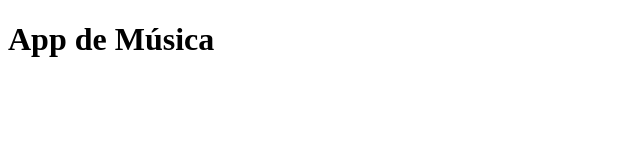
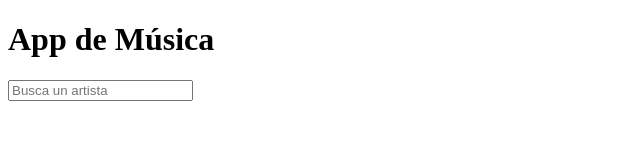
Before and after one commit to pro-talento/triqui-nodejs, a website: page conceptos/fetch-in-browser/index.html in a window 1280 px wide. Shown: the whole page, without its empty margins (0-640 px from the left). Drawn offline with Linux system fonts and the light colour scheme.

Commit message:
api - Uso del DOM con un input de texto

```diff
--- a/conceptos/fetch-in-browser/index.html
+++ b/conceptos/fetch-in-browser/index.html
@@ -8,5 +8,22 @@
 </head>
 <body>
   <h1>App de Música</h1>
+  <div>
+    <input
+      type="text"
+      placeholder="Busca un artista"
+      name="artist-search"
+      id="artist-search"
+    />
+  </div>
+
+  <script>
+    const artistSeachInput = document.getElementById('artist-search');
+    artistSeachInput.addEventListener('input', onSearchArtist);
+
+    function onSearchArtist(event) {
+      console.log(event.target.value);
+    }
+  </script>
 </body>
 </html>
```
